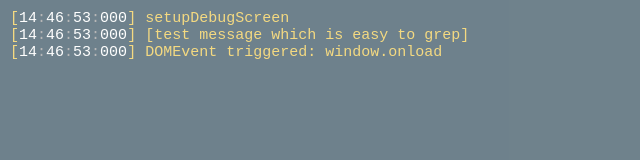
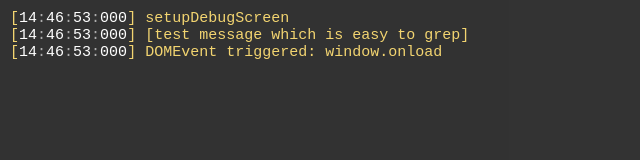
Before and after one commit to piecioshka/debugging-smart-tv, a website: page demo/index.html in a window 1280 px wide. Shown: the whole page, without its empty margins (0-640 px from the left). Drawn offline with Linux system fonts and the light colour scheme.

Commit message:
Fix scrollToBottom, more readable styles (#3)

```diff
--- a/src/client/debugging.css
+++ b/src/client/debugging.css
@@ -5,17 +5,19 @@
     position: absolute;
     left: 0;
     top: 0;
+    bottom: 0;
+    right: 0;
 
-    width: 100%;
-    min-height: 100%;
     margin: 0;
     padding: 10px;
 
-    background-color: #324D5C;
+    overflow: scroll;
+
+    background-color: #000;
     color: #F0CA4D;
     font-family: monospace;
     font-size: 15px;
-    opacity: 0.7;
+    opacity: 0.8;
 
     white-space: pre-line;
 }
--- a/src/client/debugging.js
+++ b/src/client/debugging.js
@@ -131,8 +131,7 @@
             return;
         }
 
-        var body = document.documentElement || document.body;
-        body.scrollTop += $debugScreen.clientHeight;
+        $debugScreen.scrollTop = $debugScreen.scrollHeight;
     }
 
     function setupDebugScreen() {
```
